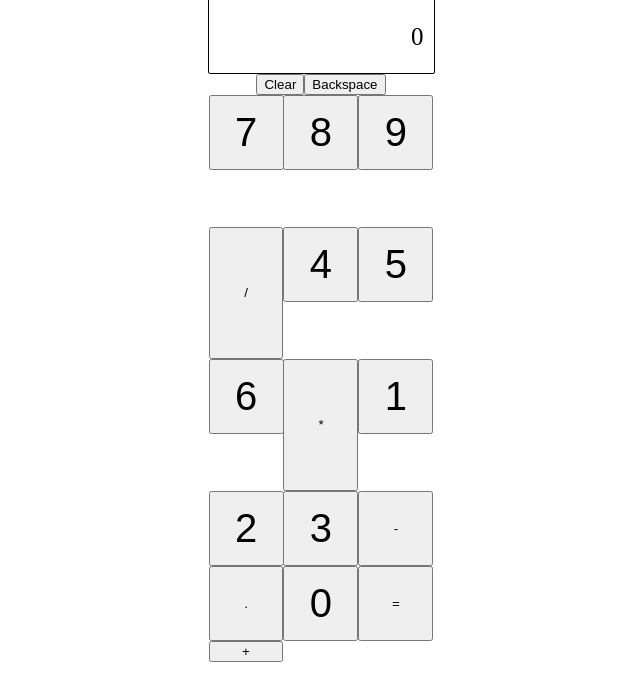
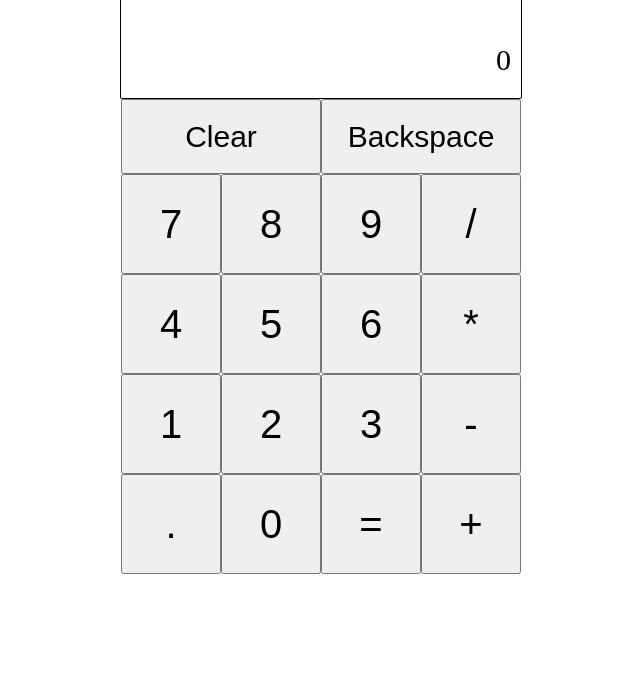
Before and after one commit to ChairWormTOP/odin-calculator, a plain HTML site: page index.html in a window 1280 px wide. Shown: the part 113-800 px from the top of the page, without its empty margins (319-959 px from the left). Drawn offline with Linux system fonts and the light colour scheme.

Commit message:
Change CSS for new HTML layout

```diff
--- a/styles.css
+++ b/styles.css
@@ -10,14 +10,14 @@
 
 .numbers {
     display: inline-grid;
-    grid-template-columns: 33.33% 33.33% 33.33%;
-    grid-template-rows: 33.33% 33.33% 33.33%;
+    grid-template-columns: 25% 25% 25% 25%;
+    grid-template-rows: 25% 25% 25% 25%;
 }
 
-.number {
+.numbers button {
     font-size: 40px;
-    width: 75px;
-    height: 75px;
+    width: 100px;
+    height: 100px;
 }
 
 .numbers-flex {
@@ -31,19 +31,25 @@
 }
 
 .display {
-    width: 225px;
-    height: 75px;
+    width: 400px;
+    height: 100px;
     border: 1px solid black;
     border-radius: 2px;
-    text-align: right;
-    font-size: 25px;
 }
 
 .display p {
-    padding: 0 10px;
+    padding: 15px 10px;
+    font-size: 30px;
+    text-align: right;
 }
 
 .menu-flex {
     display: flex;
     justify-content: center;
 }
+
+.menu-flex button {
+    width: 200px;
+    height: 75px;
+    font-size: 30px;
+}
```
